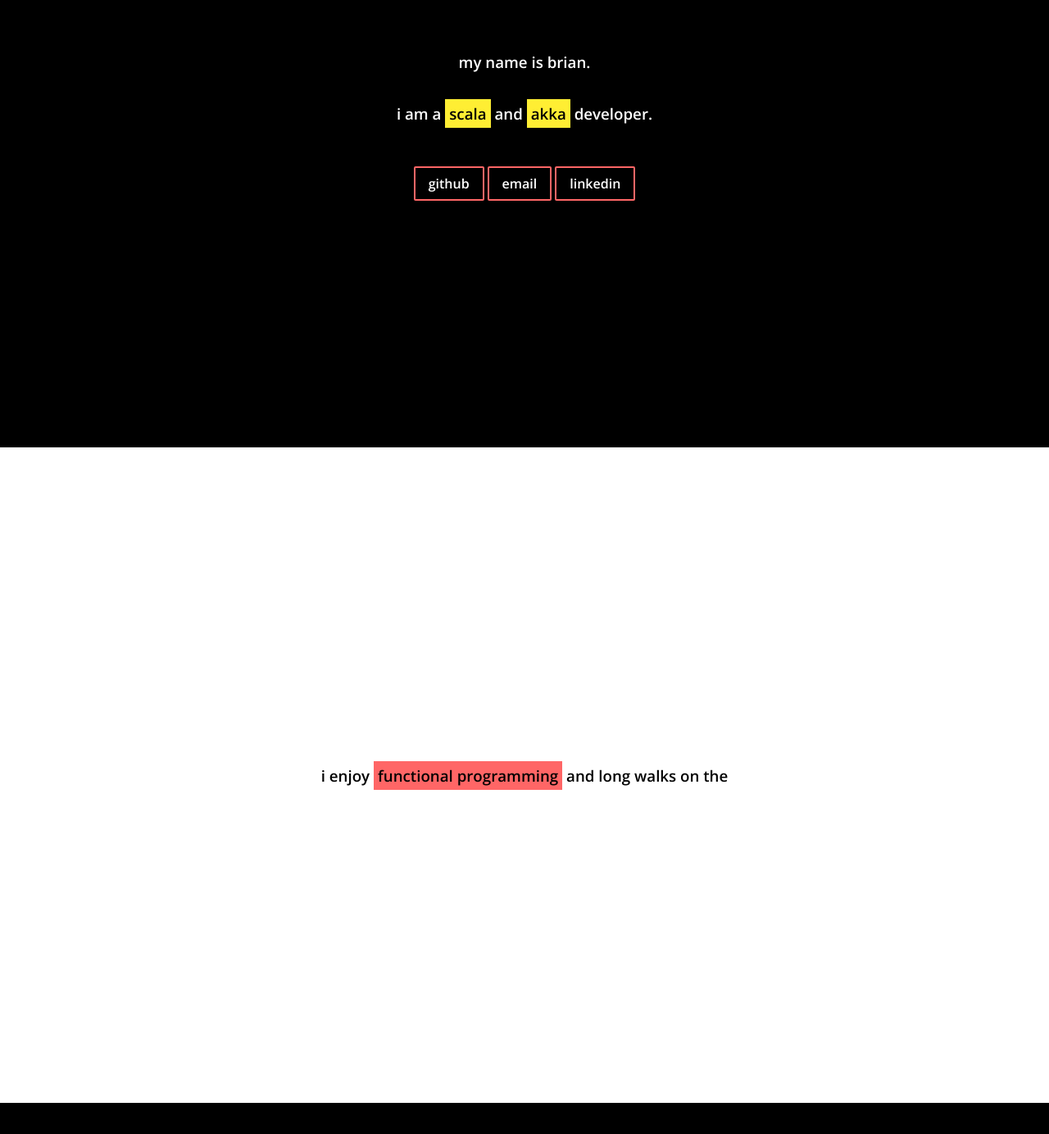
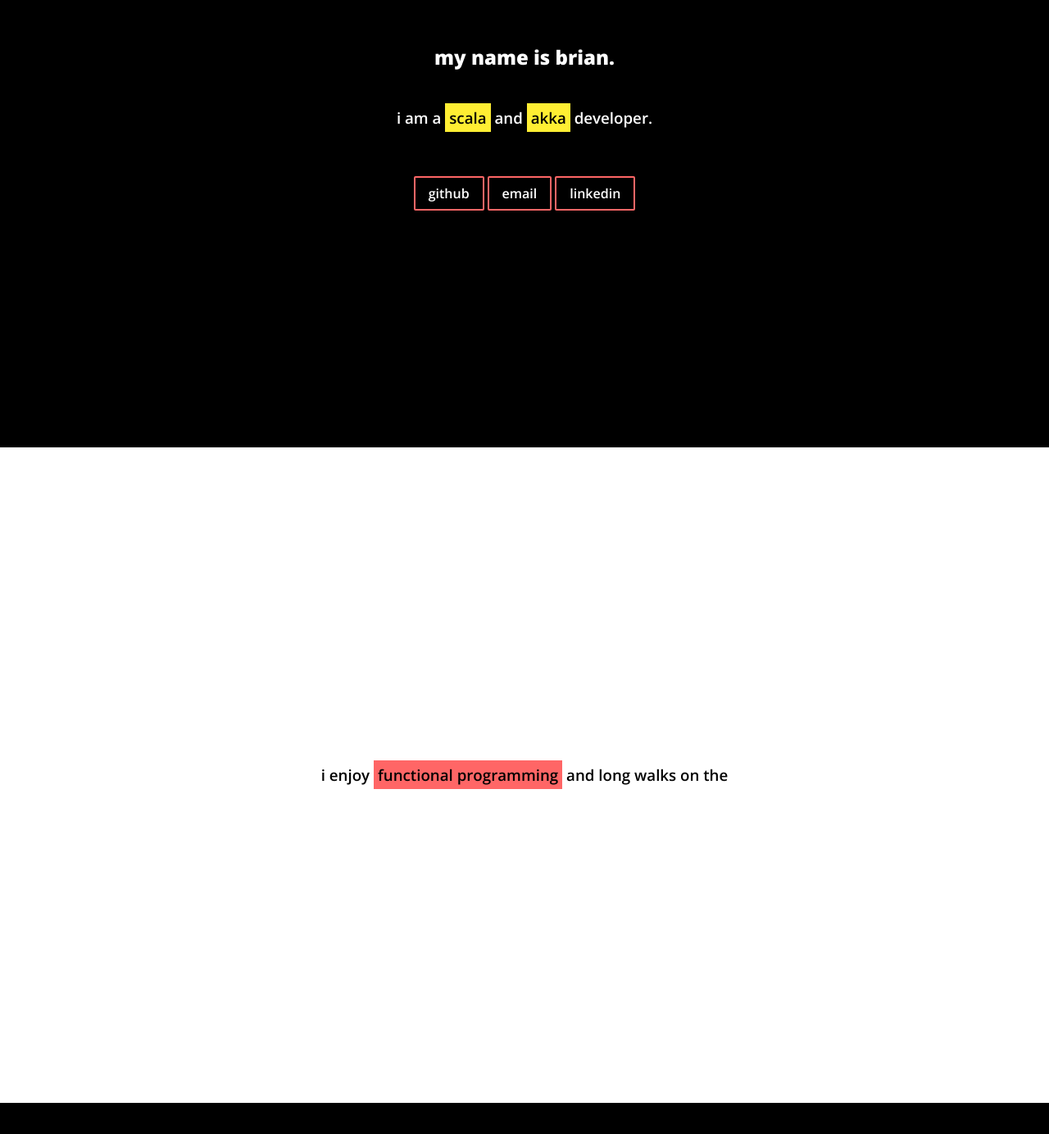
Before and after one commit to areyouspiffy/areyouspiffy.github.io, a plain HTML site: page index.html in a window 1280 px wide. Shown: the part 1054-2438 px from the top of the page at 82% size. Drawn offline with nearby package versions, Linux system fonts and the light colour scheme.

Commit message:
mobile fixes

```diff
--- a/index.html
+++ b/index.html
@@ -15,6 +15,7 @@
       font-family: 'Open Sans', sans-serif;
       margin: 0;
       height: 100vh;
+      text-align: center;
     }
 
     article {
@@ -32,6 +33,7 @@
     }
 
     article h3 {
+      line-height: 2em;
       font-weight: 600;
     }
 
@@ -94,7 +96,7 @@
     }
 
   </style>
-  <article class="c">
+  <article>
     <h1>hey there.</h1>
     <div class="arrow">
       <svg viewbox="0 0 70 70">
@@ -102,8 +104,8 @@
       </svg>
     </div>
   </article>
-  <article class="c" id="2">
-    <h3>my name is brian.</h3>
+  <article>
+    <h2>my name is brian.</h2>
     <h3>i am a <u class="highlight">scala</u> and <u class="highlight">akka</u> developer.</h3>
     <div class="h">
       <a href="https://github.com/areyouspiffy">github</a>
@@ -111,10 +113,10 @@
       <a href="https://www.linkedin.com/in/brianmowen">linkedin</a>
     </div>
   </article>
-  <article class="c">
+  <article>
     <h3>i enjoy <u class="highlight">functional programming</u> and long walks on the</h1>
   </article>
-  <article class="c">
+  <article>
     <h1>_.beach</h1>
   </article>
 </body>
```
